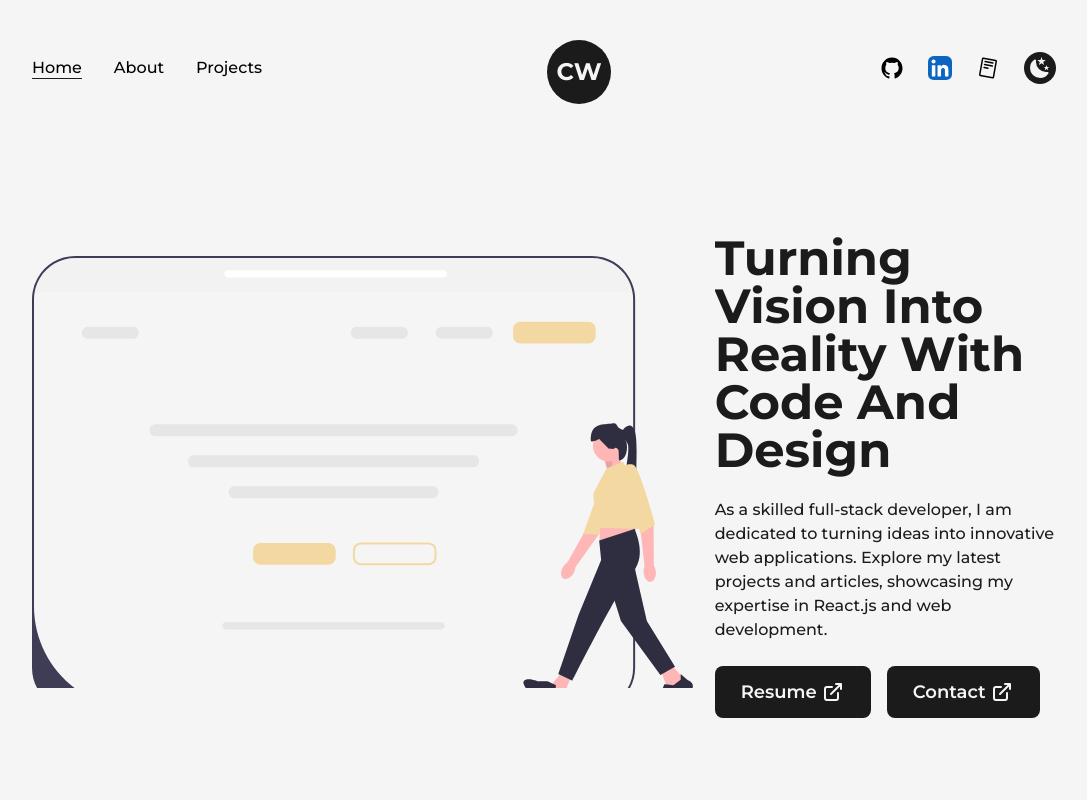
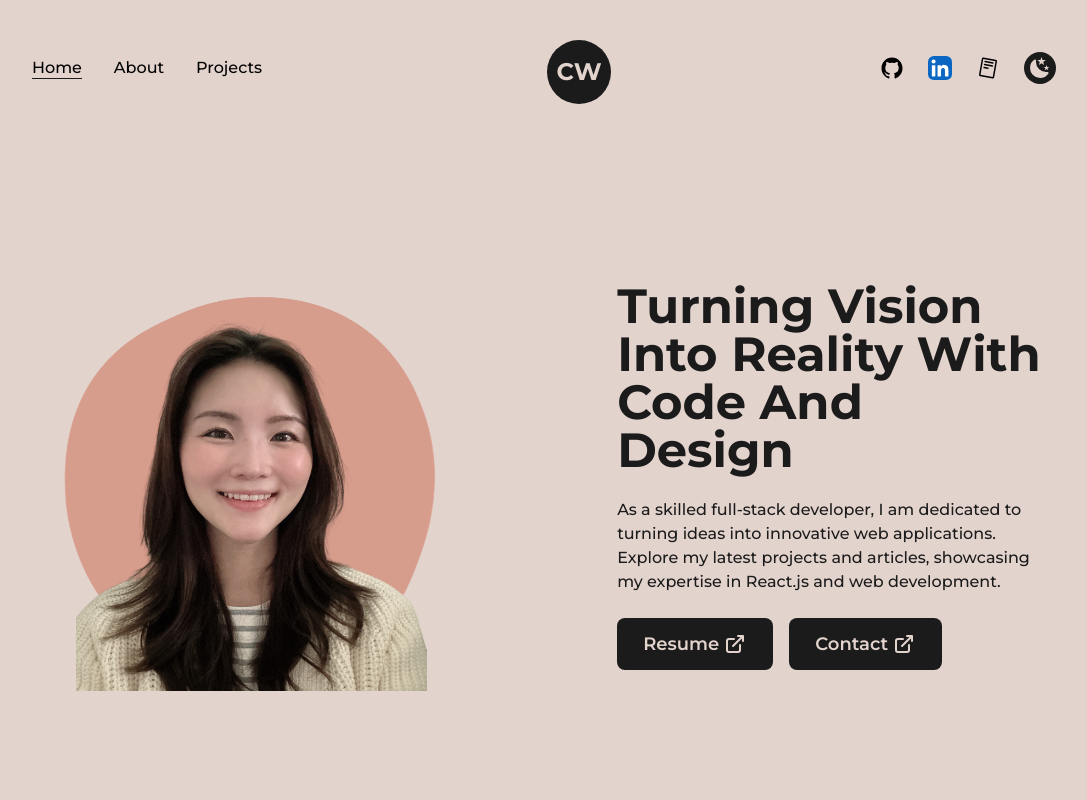
Before and after one commit to cwon07/portfolio_23, a Next.js app: page / in a window 1280 px wide. Shown: the top 800 px of the page, without its empty margins (96-1183 px from the left). Built offline with nearby package versions, Linux system fonts and the light colour scheme.

Commit message:
some details modified

```diff
--- a/src/components/Skills.js
+++ b/src/components/Skills.js
@@ -21,7 +21,7 @@ const Skill = ({name, x, y}) => {
 const Skills = () => {
     return(
         <>
-            <h2 className='font-bold text-8xl mt-64 w-full text-center md:text-6xl md:mt-32'>Skills</h2>
+            <h2 className='font-bold text-8xl mt-64 mb-55 w-full text-center md:text-6xl md:mt-32 md:mb-30'>Skills</h2>
             <div className='w-full h-screen relative flex items-center justify-center rounded-full bg-circularLight dark:bg-circularDark
             lg:h-[80vh] sm:h-[60vh] xs:h-[50vh]
             lg:bg-circularLightLg lg:dark:bg-circularDarkLg md:bg-circularLightMd md:dark:bg-circularDarkMd sm:bg-circularLightSm sm:dark:bg-circularDarkSm'>
@@ -42,7 +42,7 @@ const Skills = () => {
                 <Skill name="Next.js" x="3vw" y="26vw" />
                 <Skill name="Restful API" x="-25vw" y="18vw" />
                 <Skill name="Firebase" x="25vw" y="18vw" />
-                <Skill name="Tailwind CSS" x="18vw" y="-25vw" />
+                <Skill name="Tailwind CSS" x="20vw" y="-20vw" />
             </div>
         </>
     )
--- a/src/pages/about.js
+++ b/src/pages/about.js
@@ -45,10 +45,9 @@ const about = () => {
             <TransitionEffect />
             <main className='flex w-full flex-col items-center justify-center dark:text-light'>
                <Layout className="pt-14">
-               <AnimatedText text="Passion Fuels Purpose" className='mb-16 lg:!text-6xl sm:!text-6xl xs:!text-4xl sm:mb-0'/>
+               <AnimatedText text="About Me" className='mb-16 lg:!text-6xl sm:!text-6xl xs:!text-4xl sm:mb-0'/>
                <div className='grid w-full grid-cols-8 gap-16 sm:gap-8'>
                 <div className='col-span-3 flex flex-col items-start justify-start xl:col-span-4 md:order-2 md:col-span-8'>
-                    <h2 className='mb-4 text-lg font-bold uppercase text-dark/75 dark:text-light/75'>About Me</h2>
                     <p className='font-medium'>
                     Hi, I'm Christine Wong, a full stack developer with a passion for creating beautiful, functional,
                     and user-centered digital experiences. I am always looking for
--- a/src/pages/index.js
+++ b/src/pages/index.js
@@ -1,8 +1,8 @@
 import Layout from '@/components/Layout'
 import Head from 'next/head'
+import ProfilePic from '../../public/images/profile/ProfilePic.png'
+import AnimatedText from '@/components/AnimatedText'
 import Image from 'next/image'
-import MainImage from '@/components/MainImage'
-import AnimatedText from '@/components/AnimatedText'
 import Link from 'next/link'
 import { LinkArrow } from '@/components/Icons'
 import TransitionEffect from '@/components/TransitionEffect'
@@ -19,11 +19,11 @@ export default function Home() {
         <Layout className='pt-0 md:pt-16 sm:pt-8'>
           <div className="flex items-center justify-between w-full lg:flex-col">
             <div className='w-full md:w-full'>
-              <MainImage alt='undraw - innovative' className='w-full h-auto lg:hidden md:inline-block md:w-full'
+              <Image src={ProfilePic} alt='Christine Wong profile photo' className='w-3/4 h-max rounded-3xl lg:hidden md:inline-block md:w-full'
               priority
               sizes="(max-width: 768px) 100vw, (max-width: 1200px) 50vw, 33vw"/>
             </div>
-            <div className='w-1/2 flex flex-col items-center self-center lg:w-full lg:text-center'>
+            <div className='w-3/4 flex flex-col items-center self-center lg:w-full lg:text-center'>
               <AnimatedText text="Turning Vision Into Reality With Code And Design" className='!text-5xl !text-left xl:!text-5xl lg:!text-center lg:!text=6xl md:!text-5xl sm:!text-3xl'/>
               <p className='my-4 text-base font-medium md:text-sm sm:text-xs'>
               As a skilled full-stack developer, I am dedicated to turning ideas into innovative web applications.
--- a/tailwind.config.js
+++ b/tailwind.config.js
@@ -14,21 +14,21 @@ module.exports = {
       },
       colors:{
         dark: "#1b1b1b",
-        light: "#f5f5f5",
-        primary: "#B63E96", // 240,86,199
+        light: "#E3D3CD",
+        primary: "#d69c8c", // 240,86,199
         primaryDark: "#58E6D9", // 80,230,217
       },
       animation: {
         'spin-slow': 'spin 8s linear infinite',
       },
       backgroundImage: {
-        circularLight: 'repeating-radial-gradient(rgba(0,0,0,0.4) 2px, #f5f5f5 5px, #f5f5f5 100px)',
+        circularLight: 'repeating-radial-gradient(rgba(0,0,0,0.4) 2px, #E3D3CD 5px, #E3D3CD 100px)',
         circularDark: 'repeating-radial-gradient(rgba(255,255,255,0.5) 2px, #1b1b1b 8px, #1b1b1b 100px)',
-        circularLightLg: 'repeating-radial-gradient(rgba(0,0,0,0.4) 2px, #f5f5f5 5px, #f5f5f5 80px)',
+        circularLightLg: 'repeating-radial-gradient(rgba(0,0,0,0.4) 2px, #E3D3CD 5px, #E3D3CD 80px)',
         circularDarkLg: 'repeating-radial-gradient(rgba(255,255,255,0.5) 2px, #1b1b1b 8px, #1b1b1b 80px)',
-        circularLightMd: "repeating-radial-gradient(rgba(0,0,0,0.4) 2px,#f5f5f5 5px,#f5f5f5 60px)",
+        circularLightMd: "repeating-radial-gradient(rgba(0,0,0,0.4) 2px,#E3D3CD 5px,#E3D3CD 60px)",
         circularDarkMd: "repeating-radial-gradient(rgba(255,255,255,0.5) 2px,#1b1b1b 6px,#1b1b1b 60px)",
-        circularLightSm: "repeating-radial-gradient(rgba(0,0,0,0.4) 2px,#f5f5f5 5px,#f5f5f5 40px)",
+        circularLightSm: "repeating-radial-gradient(rgba(0,0,0,0.4) 2px,#E3D3CD 5px,#E3D3CD 40px)",
         circularDarkSm: "repeating-radial-gradient(rgba(255,255,255,0.5) 2px,#1b1b1b 4px,#1b1b1b 40px)"
       }
     },
```
Also changed, not shown: public/images/profile/ProfilePic.png (added).
